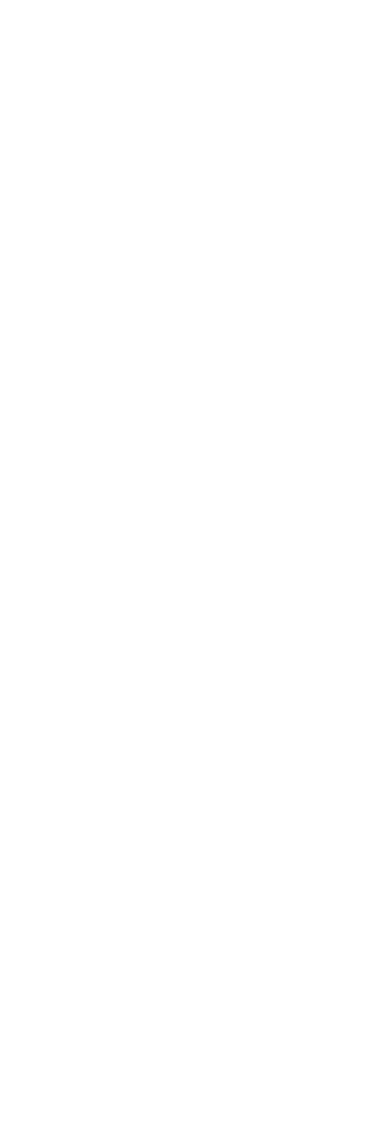
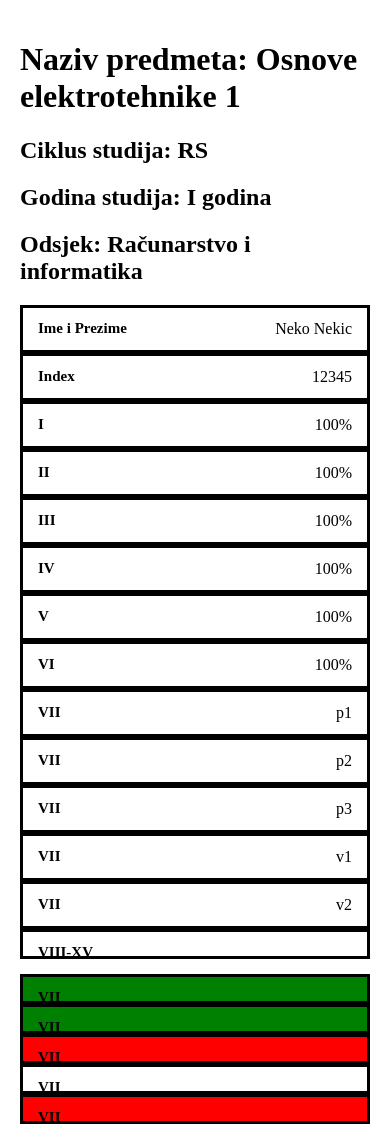
Before and after one commit to mbobic1/web_app_classrome_attendance, a plain HTML site: page html/prisustvo.html in a window 390 px wide. Before the commit the page ends 844 px from the top, so only its background shows below. Drawn offline with Linux system fonts and the light colour scheme.

Commit message:
Drugi zadatak dodana tabela i css za tabelu, produziti jos

```diff
--- a/css/prisustvo.css
+++ b/css/prisustvo.css
@@ -0,0 +1,70 @@
+body{
+    margin: 0px;
+    padding: 20px;
+}
+
+*{
+    box-sizing: border-box;
+}
+
+.unutra{
+    width: 100%;
+    height: 100%;
+    padding: 0% ;
+
+}
+
+
+.table{
+    width: 100%;
+    border-collapse: collapse;
+}
+
+
+.table td, .table th{
+    padding: 12px 15px;
+    border: 3px solid black;
+    text-align: center;
+    font-size: 16px;
+
+}
+
+@media(max-width: 600px){
+    .table thead{
+        display: none;
+    }
+    .table, .table tbody, .table tr, .table td{
+        display: block;
+        width: 100%;
+    }
+    .table tr{
+        margin-bottom: 15px;
+    }
+    .table td{
+        text-align: right;
+        padding-left: 50%;
+        text-align: right;
+        position: relative;
+    }
+    .table td::before{
+        content: attr(data-label);
+        position: absolute;
+        left: 0;
+        width: 50%;
+        padding-left: 15px;
+        font-size: 15px;
+        text-align: left;
+        font-weight: bold;
+    }
+}
+
+
+#crvena{
+    background-color: red;
+}
+#bijela{
+    background-color: white;
+}
+#zelena{
+    background-color: green;
+}
--- a/html/prisustvo.html
+++ b/html/prisustvo.html
@@ -1,12 +1,78 @@
 <!DOCTYPE html>
 <html lang="en">
 <head>
+    <link rel="stylesheet" href="../css/prisustvo.css" type="text/css">
     <meta charset="UTF-8">
     <meta http-equiv="X-UA-Compatible" content="IE=edge">
     <meta name="viewport" content="width=device-width, initial-scale=1.0">
     <title>Document</title>
 </head>
 <body>
+    <div>
+        <h1>Naziv predmeta: Osnove elektrotehnike 1</h1>
+        <h2>Ciklus studija: RS</h2>
+        <h2>Godina studija: I godina</h2>
+        <h2>Odsjek: Računarstvo i informatika</h2>
+    </div>
+
+    <div>
+        <table class="table">
+            <thead>
+                <th>Ime i Prezime</th>
+                <th>Index</th>
+                <th>I</th>
+                <th>II</th>
+                <th>III</th>
+                <th>IV</th>
+                <th>V</th>
+                <th>VI</th>
+                <td colspan="5">VII</td>
+                <th>VIII-XV</th>
+            </thead>
+            <tbody>
+                <tr>
+                    <td rowspan="2" data-label="Ime i Prezime">Neko Nekic</td>
+                    <td rowspan="2" data-label="Index">12345</td>
+                    <td rowspan="2" data-label="I">100%</td>
+                    <td rowspan="2" data-label="II">100%</td>
+                    <td rowspan="2" data-label="III">100%</td>
+                    <td rowspan="2" data-label="IV">100%</td>
+                    <td rowspan="2" data-label="V">100%</td>
+                    <td rowspan="2" data-label="VI">100%</td>
+                    <td data-label="VII">p1</td>
+                        <td data-label="VII">p2</td>
+                        <td data-label="VII">p3</td>
+                        <td data-label="VII">v1</td>
+                        <td data-label="VII">v2</td>
+                        <td rowspan="2" data-label="VIII-XV"></td>
+                </tr>
+                <tr>
+                        <td data-label="VII" id="zelena"></td>
+                                <td data-label="VII" id="zelena"></td>
+                                <td data-label="VII" id="crvena"></td>
+                                <td data-label="VII" id="bijela"></td>
+                                <td data-label="VII" id="crvena"></td>
+
+                </tr>
+                        <!--<table class="unutra">
+                            <tr>
+                                <td>1</td>
+                                <td>1</td>
+                                <td>2</td>
+                                <td>2</td>
+                                <td>2</td>
+                            </tr>
+                            <tr>
+                                <td id="zelena">1</td>
+                                <td id="zelena">1</td>
+                                <td id="crvena">2</td>
+                                <td id="bijela">2</td>
+                                <td id="crvena">2</td>
+                            </tr>
+                        </table>   -->
+            </tbody>
+        </table>
+    </div>
 
 </body>
 </html>
```
